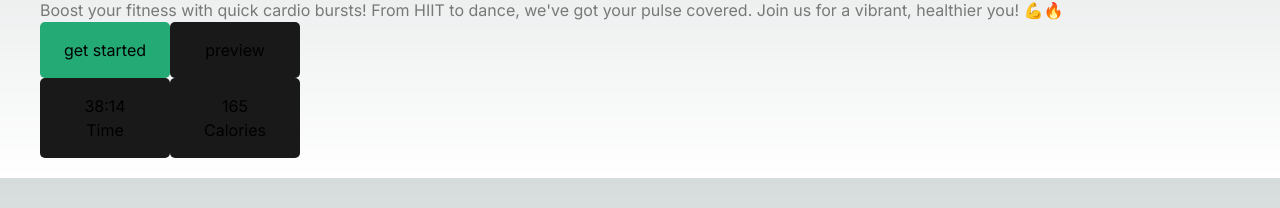
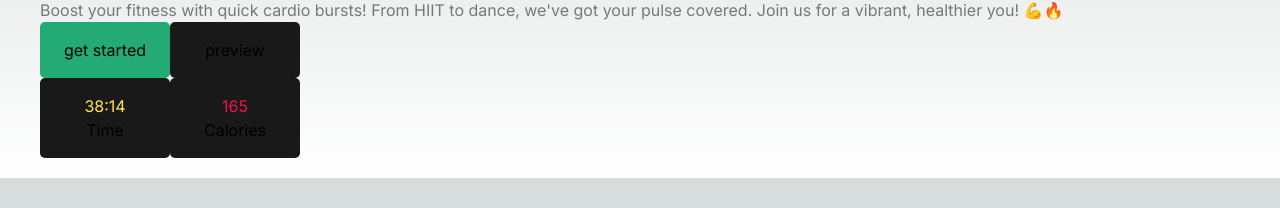
Before and after one commit to Sierra9999/activos-gym, a Next.js app: page / in a window 1280 px wide. Shown: the part 238-446 px from the top of the page. Built offline with nearby package versions, Linux system fonts and the light colour scheme.

Commit message:
task: css changes

```diff
--- /dev/null
+++ b/app/Components/BentoMenu.jsx
@@ -0,0 +1,11 @@
+import React from 'react'
+
+const BentoMenu = () => {
+
+
+  return (
+    <div>BentoMenu</div>
+  )
+}
+
+export default BentoMenu
--- a/app/Components/Hero.jsx
+++ b/app/Components/Hero.jsx
@@ -10,8 +10,8 @@ const Hero = () => {
             <a href="" className='btn'>preview</a>
 
             <div>
-                <a href="" className='btn'>38:14 <br /> Time</a>
-                <a href="" className='btn'>165 <br /> Calories</a>
+                <a href="" className='btn'> <span className="text-yellow">38:14</span> <br /> Time</a>
+                <a href="" className='btn'><span className='text-red'>165</span> <br /> Calories</a>
             </div>
         </section>
     )
--- a/app/styles.css
+++ b/app/styles.css
@@ -2,6 +2,8 @@
     --grey : rgb(25,25,25);
     --green : rgb(36,170,117);
     --light-grey : rgb(120, 120, 120);
+    --red : rgb(241,19,78);
+    --yellow: rgb(255,230,66);
 }
 
 .btn{
@@ -25,3 +27,12 @@
 .text-dim{
     color: var(--light-grey);
 }
+
+.text-red
+{
+    color: var(--red);
+}
+
+.text-yellow{
+    color :var(--yellow)
+}
```
